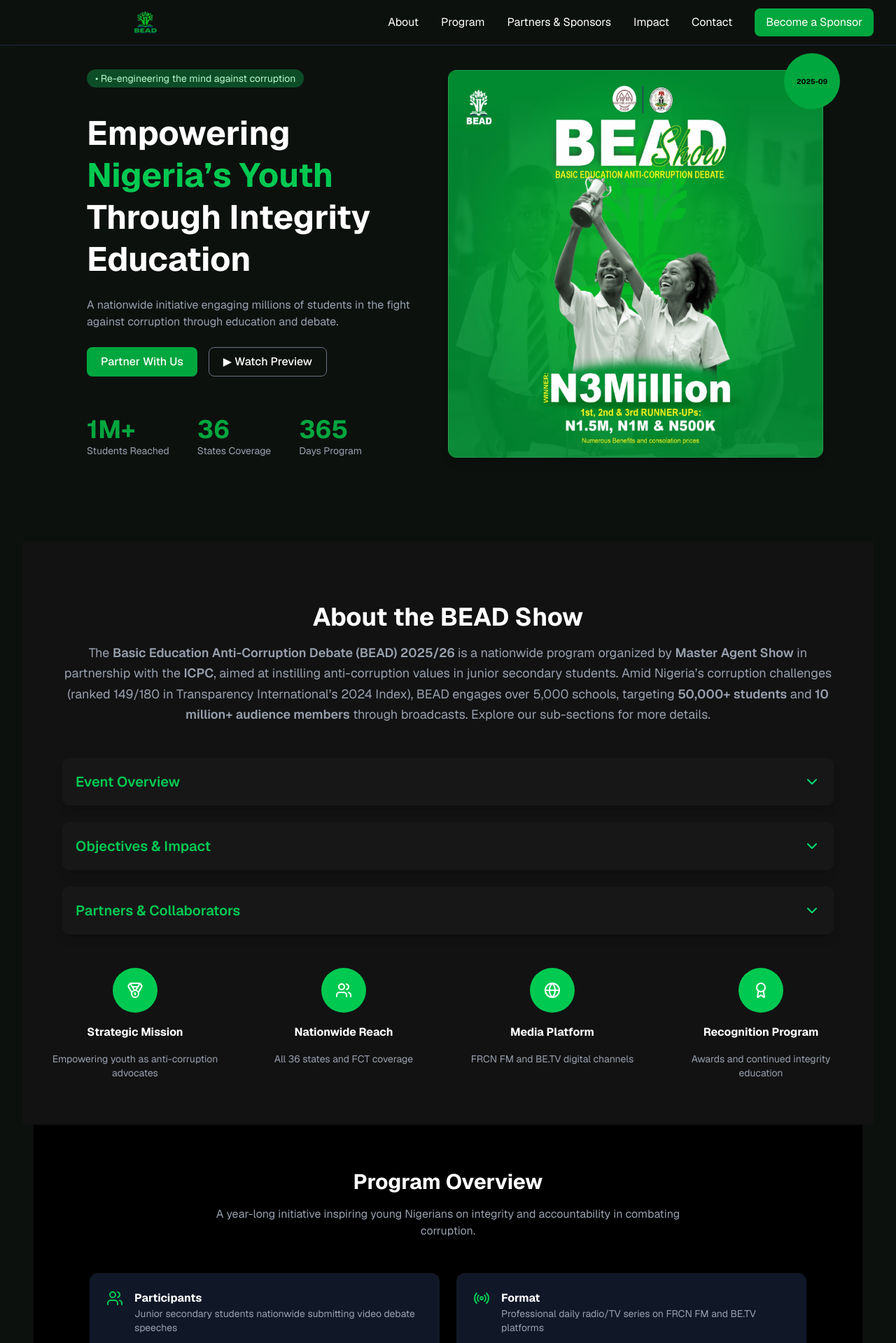
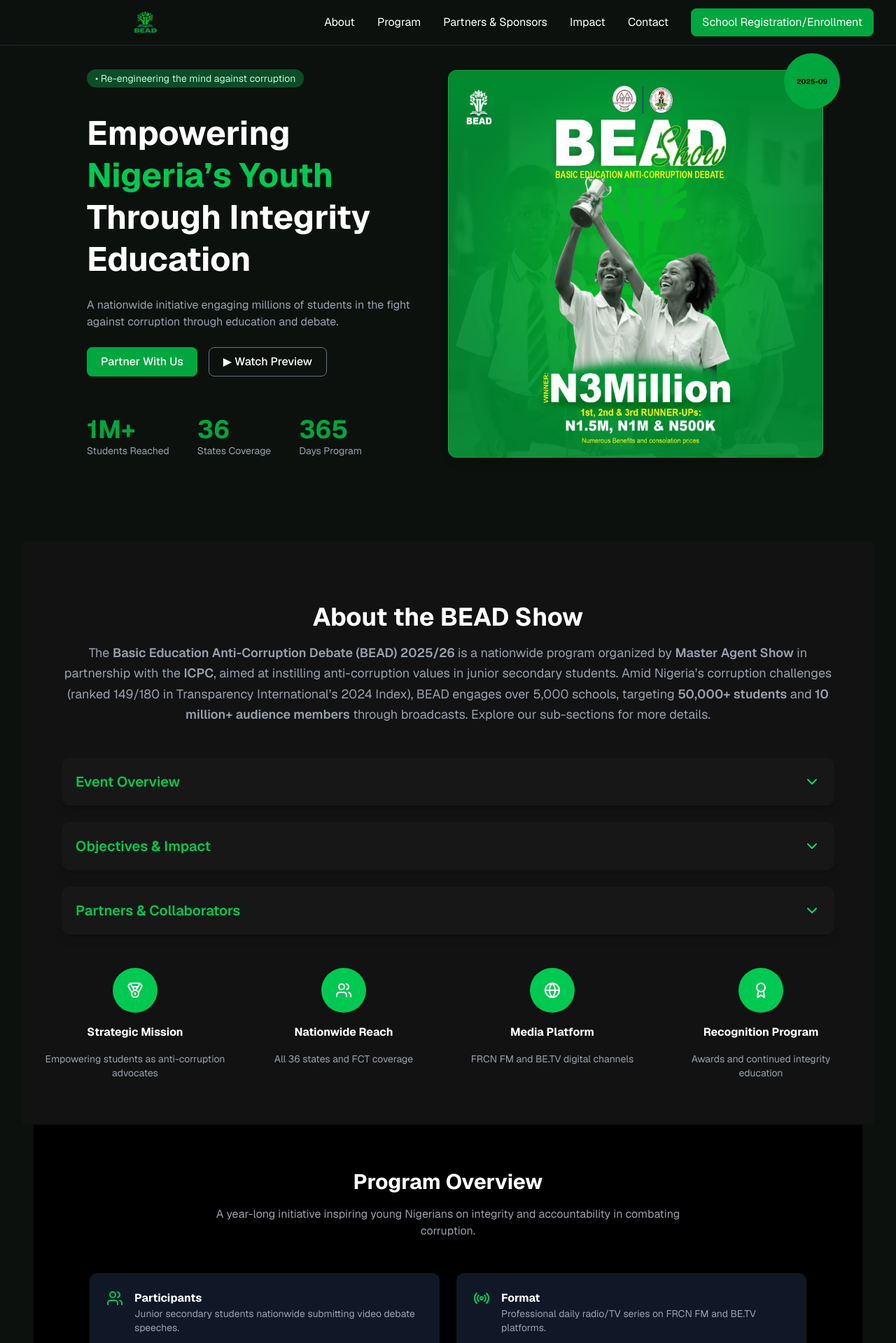
Before and after one commit to M-tech1/BEAD, a Next.js app: page / in a window 1280 px wide. Shown: the top 1919 px of the page at 70% size. Built offline with nearby package versions, Linux system fonts and the light colour scheme.

Commit message:
updating form and email.js details

```diff
--- a/package.json
+++ b/package.json
@@ -9,6 +9,7 @@
     "lint": "eslint"
   },
   "dependencies": {
+    "@emailjs/browser": "^4.4.1",
     "lucide-react": "^0.543.0",
     "next": "15.5.2",
     "react": "19.1.0",
--- a/src/component/NavBar/index.tsx
+++ b/src/component/NavBar/index.tsx
@@ -40,10 +40,11 @@
               </Link>
             ))}
             <Link
-              href="#callToAction"
+              href="https://docs.google.com/forms/d/e/1FAIpQLSfrDiJvnUeLy-G3jSoQ1c_fL2on-E5OGK-pgkkrGkgUIsn5iw/viewform?usp=publish-editor"
               className="bg-green-600 text-white px-4 py-2 rounded-lg hover:bg-green-700 transition"
+              target="_"
             >
-              Become a Sponsor
+              School Registration/Enrollment
             </Link>
           </div>
 
@@ -71,11 +72,11 @@
               </Link>
             ))}
             <Link
-              href="#callToAction"
+              href="https://docs.google.com/forms/d/e/1FAIpQLSfrDiJvnUeLy-G3jSoQ1c_fL2on-E5OGK-pgkkrGkgUIsn5iw/viewform?usp=publish-editor"
               className="block text-center bg-green-600 text-white px-4 py-2 rounded-lg hover:bg-green-700 transition"
               onClick={() => setIsOpen(false)}
             >
-              Book Appointment
+              School Registration/Enrollment
             </Link>
           </div>
         </div>
--- a/src/page-sections/about.tsx
+++ b/src/page-sections/about.tsx
@@ -5,7 +5,7 @@
   const features = [
     {
       title: "Strategic Mission",
-      description: "Empowering youth as anti-corruption advocates",
+      description: "Empowering students as anti-corruption advocates",
       icons: <Medal />,
     },
     {
--- a/src/page-sections/call-to-action.tsx
+++ b/src/page-sections/call-to-action.tsx
@@ -1,4 +1,5 @@
 import { Mail, Phone, Globe } from "lucide-react";
+import Link from "next/link";
 
 export default function CallToAction() {
   return (
@@ -11,9 +12,15 @@
           social impact leader with unparalleled visibility to millions of
           Nigerians.
         </p>
-
+        <Link
+          href="https://docs.google.com/forms/d/e/1FAIpQLSfrDiJvnUeLy-G3jSoQ1c_fL2on-E5OGK-pgkkrGkgUIsn5iw/viewform?usp=publish-editor"
+          className="block text-center bg-green-600 text-white px-4 py-2 rounded-lg hover:bg-green-700 transition"
+          target="_"
+        >
+          School Registration/Enrolment
+        </Link>
         {/* Contact Info Box */}
-        <div className="bg-black rounded-xl p-6 md:p-8 shadow-lg mb-8">
+        <div className="bg-black rounded-xl p-6 md:p-8 shadow-lg mb-8 mt-10">
           <h3 className="font-semibold mb-6">
             Master Agent Show Contact Information
           </h3>
--- a/src/page-sections/contact.tsx
+++ b/src/page-sections/contact.tsx
@@ -1,8 +1,12 @@
 "use client";
 import { useState } from "react";
 import SocialLinks from "./socialHandle";
+import { sendEmail } from "@/utils/emailService";
 
 export default function Contact() {
+  const [loading, setLoading] = useState(false);
+  const [status, setStatus] = useState<string | null>(null);
+
   const [form, setForm] = useState({
     name: "",
     email: "",
@@ -15,17 +19,22 @@
     setForm({ ...form, [e.target.name]: e.target.value });
   };
 
-  const handleSubmit = (e: React.FormEvent) => {
+  const handleSubmit = async (e: React.FormEvent) => {
     e.preventDefault();
-    alert("Submitted Successfully");
+    setLoading(true);
     setForm({
       name: "",
       email: "",
       message: "",
     });
+    const result = await sendEmail(form);
 
-    console.log("Form submitted:", form);
+    setLoading(false);
+    setStatus(
+      result?.success ? "Email sent successfully!" : "Failed to send email."
+    );
   };
+
   return (
     <>
       <div className="mt-10">
@@ -117,8 +126,11 @@
                 type="submit"
                 className="w-full text-white font-semibold py-3 rounded-lg bg-green-600 hover:bg-green-700 transition"
               >
-                Send Message
+                {loading ? "Sending..." : "Send Email"}
               </button>
+              {status && (
+                <p className="text-center mt-2 text-gray-500">{status}</p>
+              )}
             </form>
           </div>
         </section>
--- a/src/page-sections/program-overview.tsx
+++ b/src/page-sections/program-overview.tsx
@@ -6,25 +6,25 @@
       icon: <Users className="w-6 h-6 text-green-500" />,
       title: "Participants",
       description:
-        "Junior secondary students nationwide submitting video debate speeches",
+        "Junior secondary students nationwide submitting video debate speeches.",
     },
     {
       icon: <Radio className="w-6 h-6 text-green-500" />,
       title: "Format",
       description:
-        "Professional daily radio/TV series on FRCN FM and BE.TV platforms",
+        "Professional daily radio/TV series on FRCN FM and BE.TV platforms.",
     },
     {
       icon: <Share2 className="w-6 h-6 text-green-500" />,
       title: "Reach",
       description:
-        "Millions of homes via BEAD WhatsApp Group and school networks",
+        "Millions of homes via BEAD WhatsApp Group and school networks.",
     },
     {
       icon: <Target className="w-6 h-6 text-green-500" />,
       title: "Objective",
       description:
-        "Cultivate integrity and empower youth toward a corruption-free Nigeria",
+        "Cultivate integrity and empower youth toward a corruption-free Nigeria.",
     },
   ];
 
--- a/src/page-sections/socialHandle.tsx
+++ b/src/page-sections/socialHandle.tsx
@@ -1,5 +1,6 @@
 import { JSX } from "react";
-import { FaTwitter, FaFacebook, FaTiktok } from "react-icons/fa";
+import { FaFacebook, FaTiktok } from "react-icons/fa";
+import { FaXTwitter } from "react-icons/fa6";
 
 interface SocialLink {
   name: string;
@@ -15,7 +16,7 @@
   },
   {
     name: "Twitter",
-    icon: <FaTwitter className="w-6 h-6" />,
+    icon: <FaXTwitter className="w-6 h-6" />,
     url: "https://x.com/beadshowng?t=yoEVB9-Lptfy9YrABR3GEA&s=09",
   },
 
@@ -29,7 +30,7 @@
 export default function SocialLinks() {
   return (
     <section className="py-10 flex flex-col items-center">
-      <h2 className="text-xl font-semibold mb-1 text-green-900">
+      <h2 className="text-xl font-semibold mb-3 text-green-900">
         Connect with us
       </h2>
       <div className="flex gap-6">
--- a/src/page-sections/sponsorship.tsx
+++ b/src/page-sections/sponsorship.tsx
@@ -56,7 +56,7 @@
         <h1 className="text-3xl font-bold mb-3">Sponsorship Opportunities</h1>
         <p className="text-gray-400 max-w-2xl mx-auto mb-12">
           Three sponsorship tiers with distinct benefits aligned to your
-          marketing and CSR objectives.
+          marketing and CSR objectives:
         </p>
 
         <div className="grid md:grid-cols-3 gap-8">
--- /dev/null
+++ b/src/utils/emailService.ts
@@ -0,0 +1,25 @@
+import emailjs from "@emailjs/browser";
+
+export interface EmailParams {
+  name: string;
+  email: string;
+  message: string;
+  [key: string]: string; // ✅ add this index signature
+}
+
+export const sendEmail = async (params: EmailParams) => {
+  try {
+    const response = await emailjs.send(
+      process.env.NEXT_PUBLIC_EMAILJS_SERVICE_ID as string,
+      process.env.NEXT_PUBLIC_EMAILJS_TEMPLATE_ID as string,
+      params, // ✅ now compatible
+      process.env.NEXT_PUBLIC_EMAILJS_PUBLIC_KEY as string
+    );
+
+    console.log("Email sent successfully:", response.status, response.text);
+    return { success: true };
+  } catch (error) {
+    console.error("Failed to send email:", error);
+    return { success: false, error };
+  }
+};
```
Also changed, not shown: 2 other files (tests, documents, lock files or other folders).
